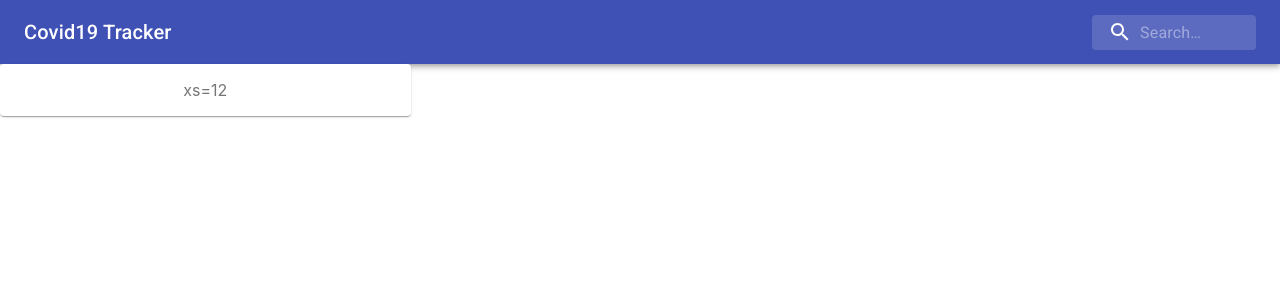
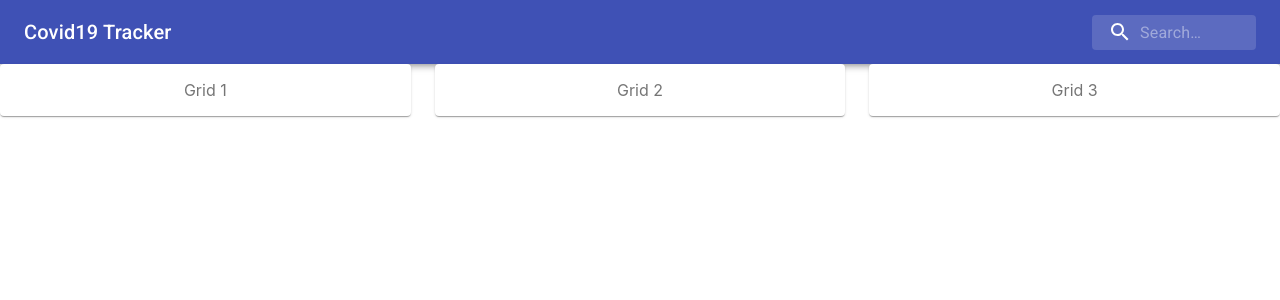
Before and after one commit to unaisshazan/Covid19Tracker-Reactjs, a React (Create React App) app: page / in a window 1280 px wide. Shown: the top 300 px of the page. Built offline with nearby package versions, Linux system fonts and the light colour scheme.

Commit message:
add unais

```diff
--- a/src/components/InfoPanel.js
+++ b/src/components/InfoPanel.js
@@ -21,7 +21,13 @@ export default function InfoPanel() {
     <div className={classes.root}>
       <Grid container spacing={3}>
         <Grid item xs={12} sm={4}>
-          <Paper className={classes.paper}>xs=12</Paper>
+          <Paper className={classes.paper}>Grid 1</Paper>
+        </Grid>
+        <Grid item xs={12} sm={4}>
+          <Paper className={classes.paper}>Grid 2</Paper>
+        </Grid>
+        <Grid item xs={12} sm={4}>
+          <Paper className={classes.paper}>Grid 3</Paper>
         </Grid>
         </Grid>
 
```
